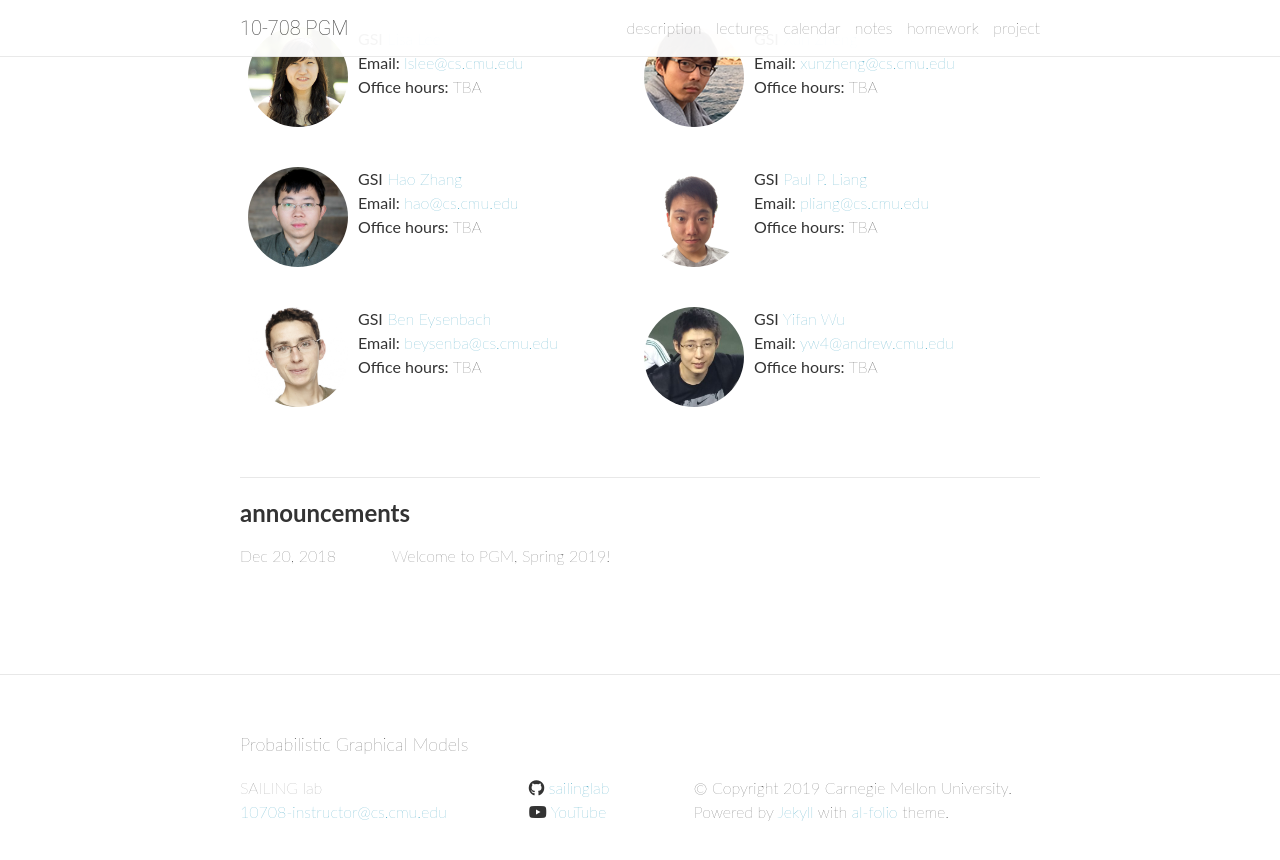
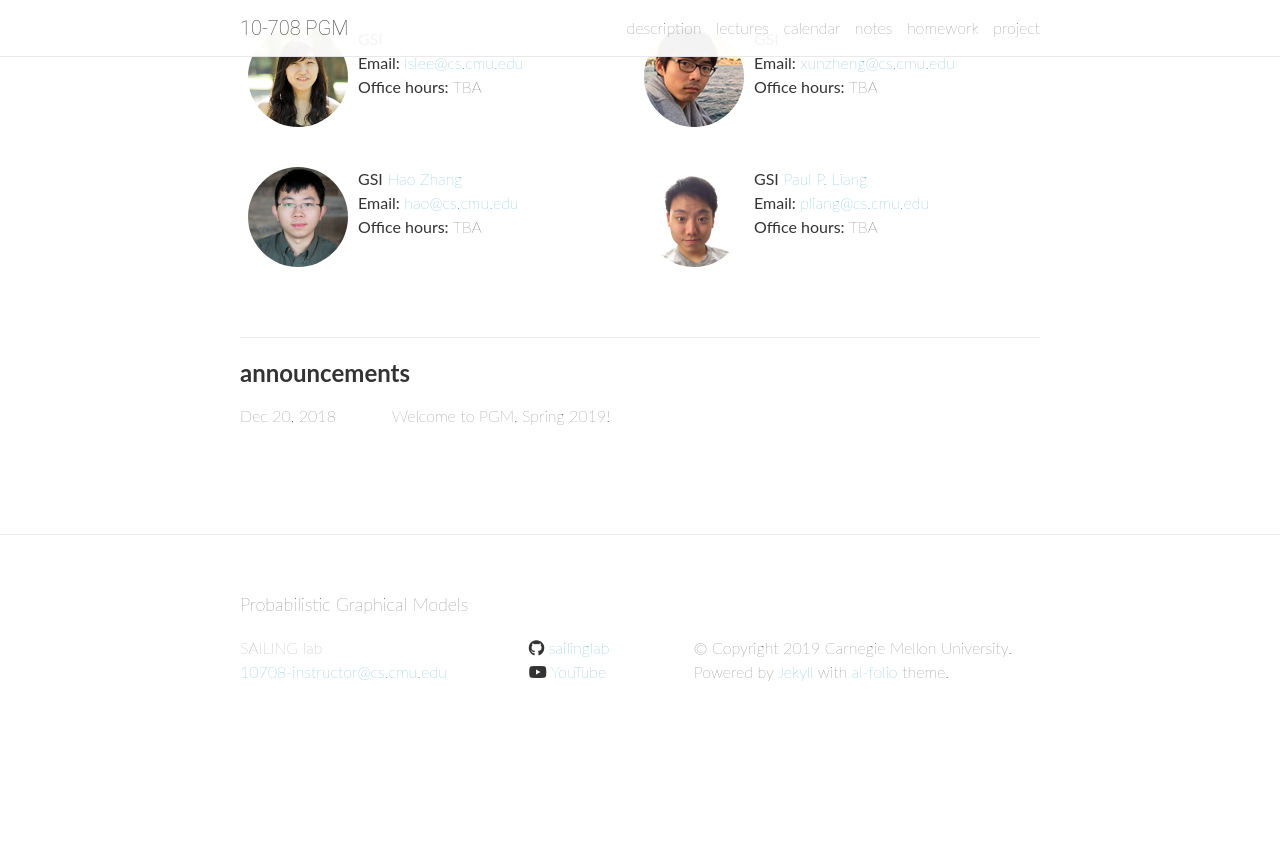
Before and after one commit to sailinglab/pgm-spring-2019, a Jekyll site: the page built from _pages/about.md, in a window 1280 px wide and 900 px high, scrolled down 719 px. Shown: the top 860 px of the window. Built offline with Jekyll 4.4.1, drawn with Linux system fonts in a browser that asks for light colours; nearby versions of some CDN libraries; comment, search, counter and statistics services are not loaded; after the commit the page ends 1479 px from its top, so only the background shows below that.

Commit message:
Update staff.yml

```diff
--- a/_data/staff.yml
+++ b/_data/staff.yml
@@ -36,15 +36,3 @@ GSI:
       url: https://www.cs.cmu.edu/~pliang/
       office-hours: TBA
       image: paul.jpg
-
-    - name: Ben Eysenbach
-      image: ben.jpg
-      url: https://ben-eysenbach.github.io
-      office-hours: TBA
-      email: beysenba@cs.cmu.edu
-
-    - name: Yifan Wu
-      image: yifan.jpg
-      url: https://www.cs.cmu.edu/~yw4/
-      office-hours: TBA
-      email: yw4@andrew.cmu.edu
```
